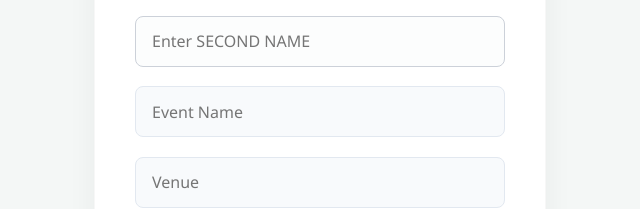
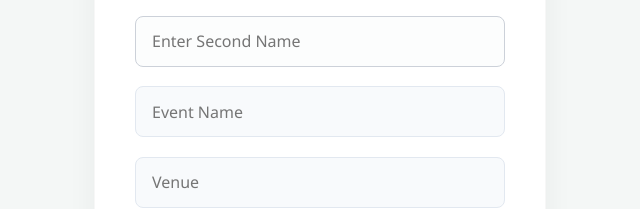
Before and after one commit to BARNABA5/QUICKYY-PASS, a plain HTML site: page booking.html in a window 1280 px wide. Shown: the part 352-561 px from the top of the page, 320-960 px from the left. Drawn offline with Linux system fonts and the light colour scheme.

Commit message:
Update booking.html

```diff
--- a/booking.html
+++ b/booking.html
@@ -23,7 +23,7 @@
 
     <!-- USER INPUT -->
     <input type="text" id="userName" placeholder="Enter Name">
-    <input type="text" id="userSecondName" placeholder="Enter SECOND NAME ">
+    <input type="text" id="userSecondName" placeholder="Enter Second Name  ">
 
     <input type="text" id="eventName" placeholder="Event Name">
     <input type="text" id="eventVenue" placeholder="Venue">
```
